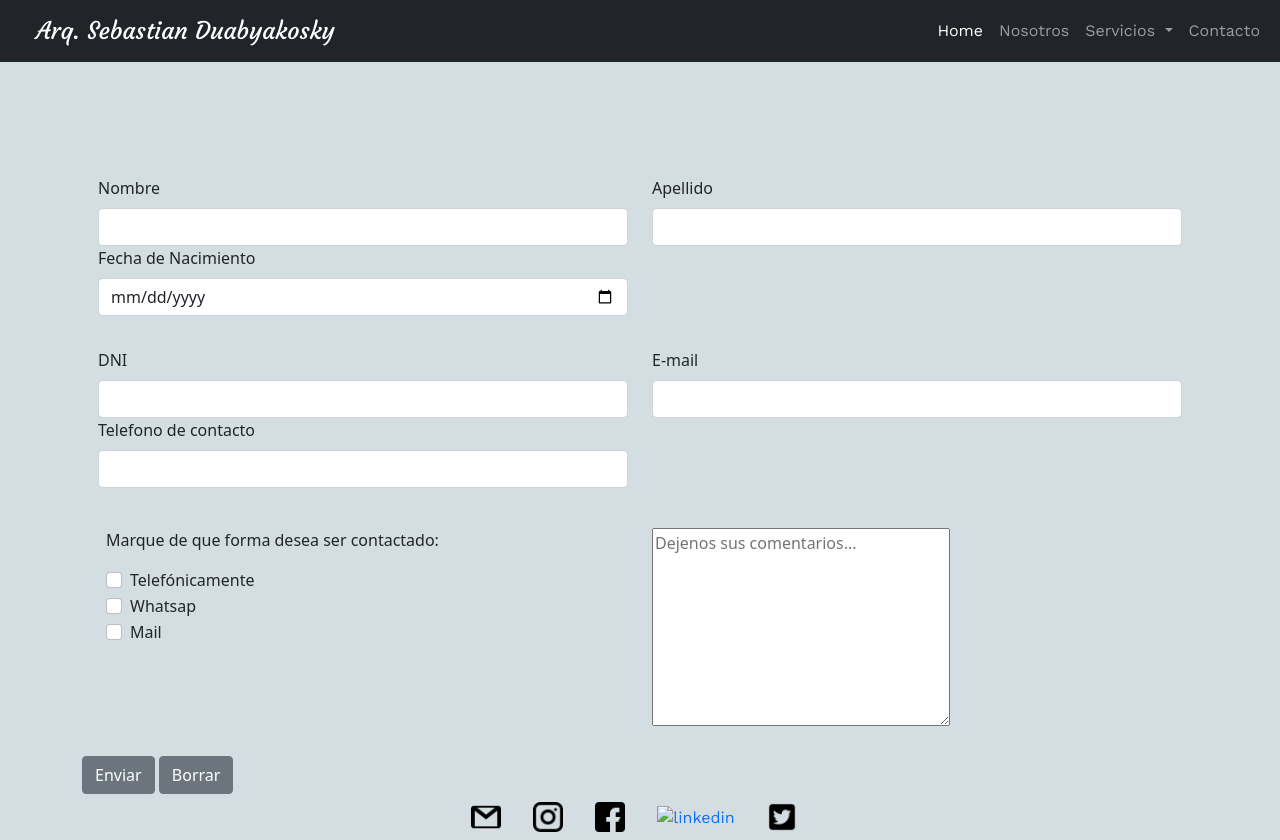
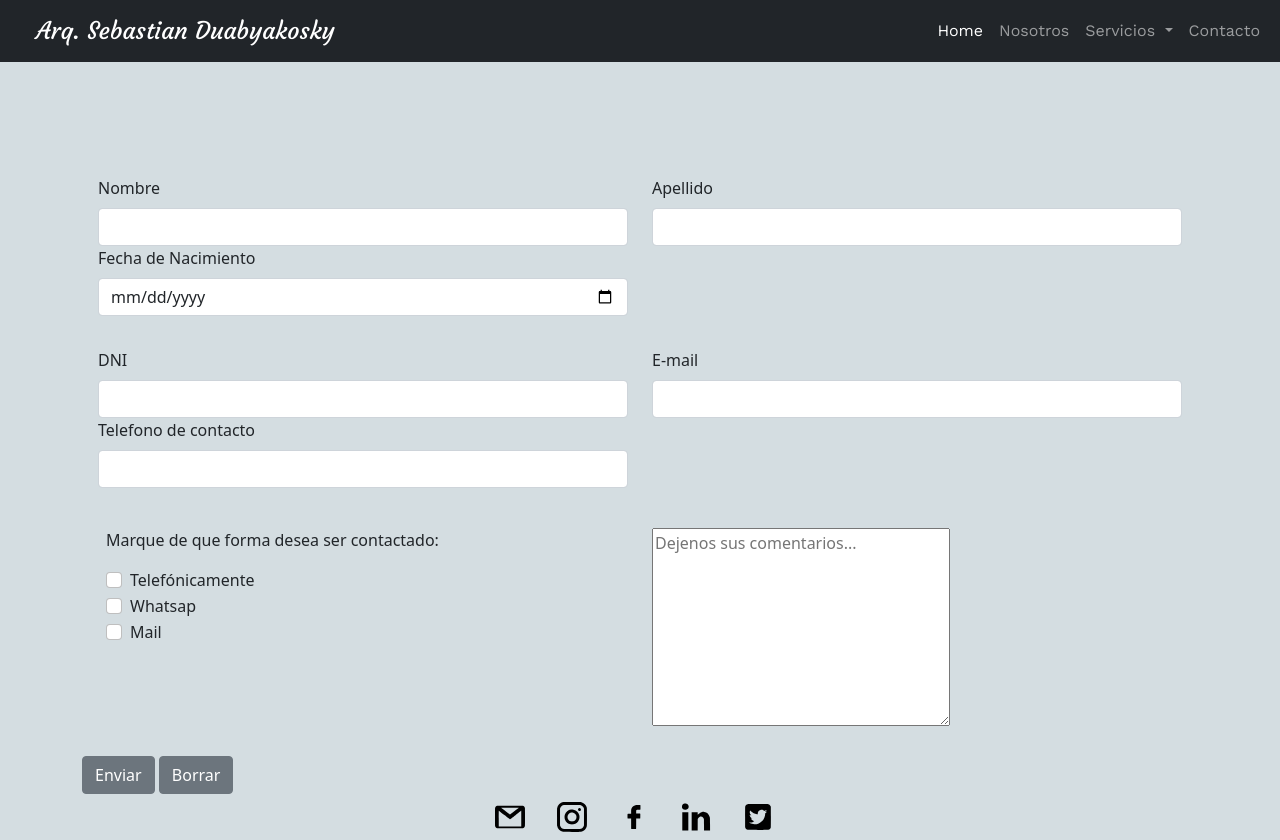
Before and after one commit to Marcelponce74/PF-PonceMarcela, a website: page pages/contacto.html in a window 1280 px wide. Drawn offline with nearby package versions, Linux system fonts and the light colour scheme.

Commit message:
corrijo rutas del footer

```diff
--- a/pages/contacto.html
+++ b/pages/contacto.html
@@ -113,19 +113,19 @@
         <div class="row">
             <ul class="col nav d-flex justify-content-center align-items-center text-decoration-none">
                 <li class="nav-item">
-                    <a class="nav-link" id="enlacesocial" href="mailto:arqduabya@gmail.com"><img src="../assets/imagenes/gmail.ico" alt="Correo" width="30"></a>
+                    <a class="nav-link" id="enlacesocial" href="mailto:arqduabya@gmail.com"><img src="../assets/Imagenes/gmail.svg" alt="Correo" width="30"></a>
                 </li>
                 <li class="nav-item">
-                    <a class="nav-link" id="enlacesocial" href="https://instagram.com/arq.duabya?igshid=YmMyMTA2M2Y="><img src="../assets/imagenes/instagram.ico" alt="instagram" width="30"></a>
+                    <a class="nav-link" id="enlacesocial" href="https://instagram.com/arq.duabya?igshid=YmMyMTA2M2Y="><img src="../assets/Imagenes/instagram.svg" alt="instagram" width="30"></a>
                 </li>
                 <li class="nav-item">
-                    <a class="nav-link" id="enlacesocial" href="https://www.facebook.com/arqduabya.duabya"><img src="../assets/Imagenes/facebook-_4_.ico" alt="Facebook" width="30"></a>
+                    <a class="nav-link" id="enlacesocial" href="https://www.facebook.com/arqduabya.duabya"><img src="../assets/Imagenes/facebook (1).svg" alt="Facebook" width="30"></a>
                 </li>
                 <li class="nav-item">
-                    <a class="nav-link" id="enlacesocial" href="#"><img src="../assets/imagenes/linkedin.png alt=" alt= "linkedin" width="30"></a>
+                    <a class="nav-link" id="enlacesocial" href="#"><img src="../assets/Imagenes/linkedin.svg" alt= "linkedin" width="30"></a>
                 </li>
                 <li class="nav-item">
-                    <a class="nav-link" id="enlacesocial" href="#"><img src="../assets/imagenes/gorjeo.ico" alt="twitter" width="30"></a>
+                    <a class="nav-link" id="enlacesocial" href="#"><img src="../assets/Imagenes/gorjeo.svg" alt="twitter" width="30"></a>
                 </li>
 
             </ul>
```
Also changed, not shown: pages/nosotros.html (+5 -5 lines), pages/serviciosAsesoramiento.html (+5 -5 lines), pages/serviciosDiseño.html (+5 -5 lines), pages/serviciosGestion.html (+5 -5 lines), pages/sserviciosDireccion.html (+5 -5 lines).
